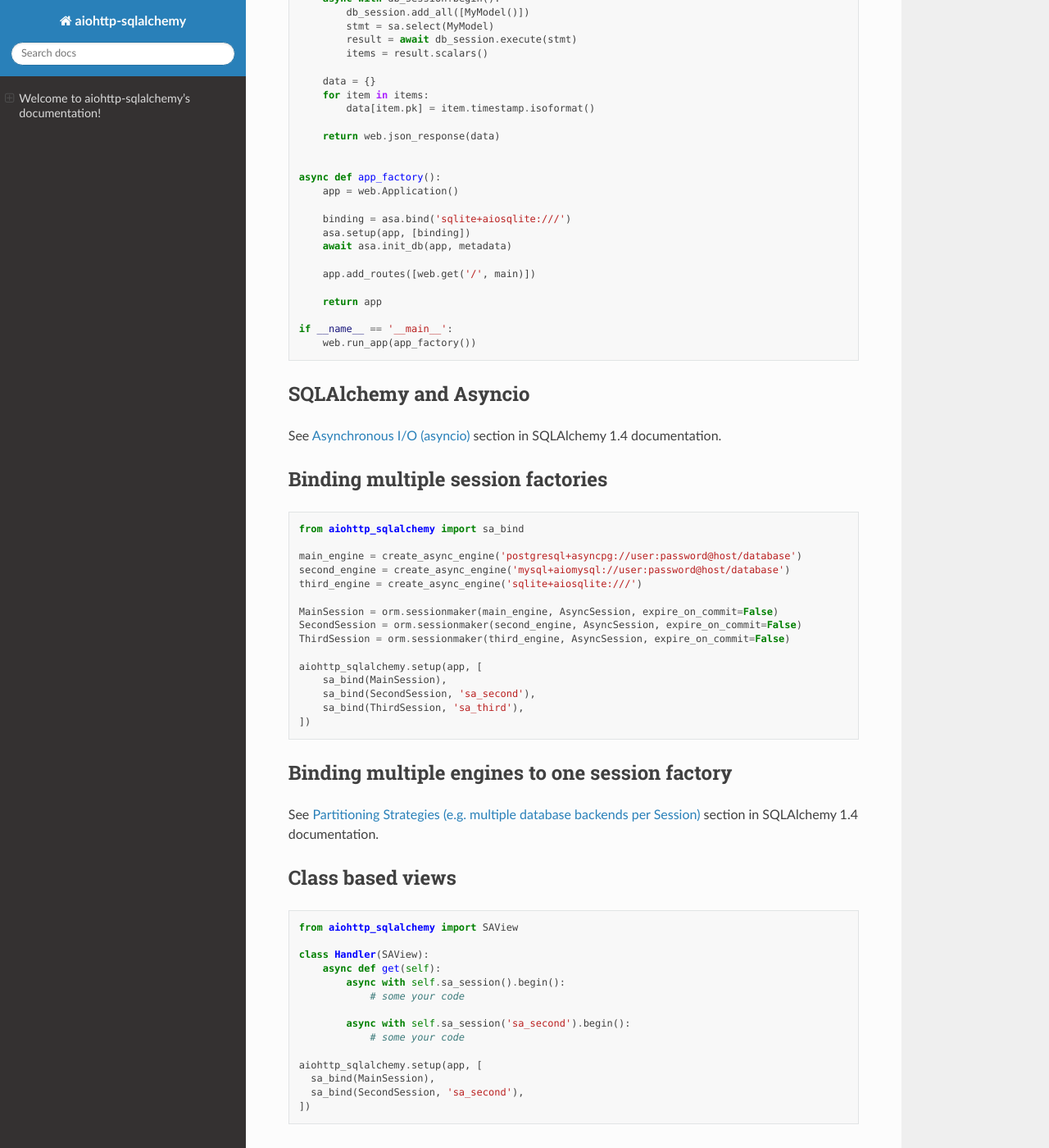
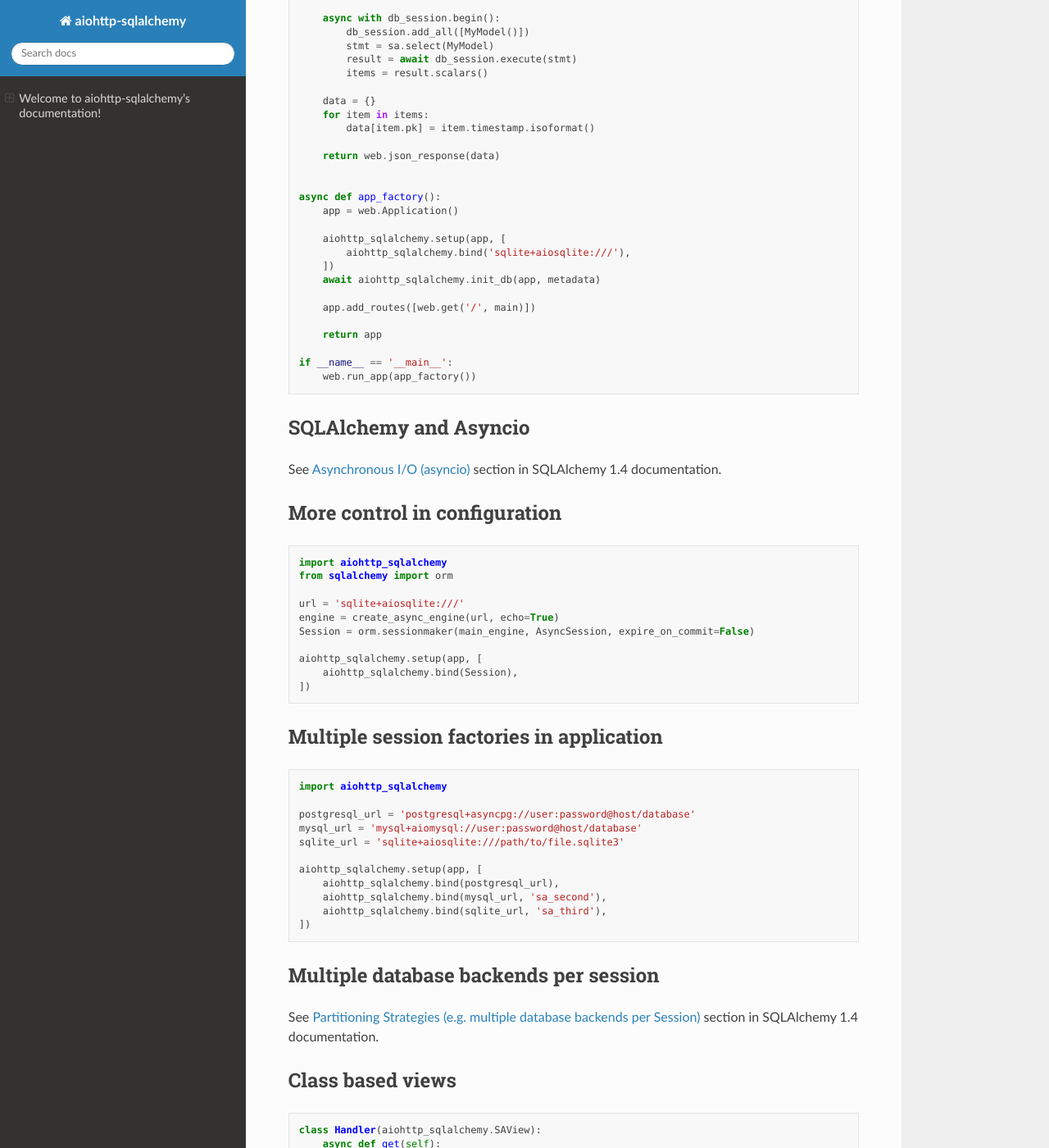
Before and after one commit to ri-gilfanov/aiohttp-sqlalchemy, a Sphinx documentation site: the page built from docs/index.rst, in a window 1280 px wide and 1400 px high, scrolled down 1539 px. Shown: the whole window at 82% size. Built offline with Sphinx 7.4.7 and the Read the Docs theme 2.0.0, drawn with Linux system fonts in a browser that asks for light colours; some of the changed text lies outside the part shown.

Commit message:
Update docs, README and simple example

```diff
--- a/docs/index.rst
+++ b/docs/index.rst
@@ -72,7 +72,7 @@
 .. code-block:: python
 
   from aiohttp import web
-  import aiohttp_sqlalchemy as asa
+  import aiohttp_sqlalchemy
   from aiohttp_sqlalchemy import sa_session
   from datetime import datetime
   import sqlalchemy as sa
@@ -109,9 +109,10 @@
   async def app_factory():
       app = web.Application()
 
-      binding = asa.bind('sqlite+aiosqlite:///')
-      asa.setup(app, [binding])
-      await asa.init_db(app, metadata)
+      aiohttp_sqlalchemy.setup(app, [
+          aiohttp_sqlalchemy.bind('sqlite+aiosqlite:///'),
+      ])
+      await aiohttp_sqlalchemy.init_db(app, metadata)
 
       app.add_routes([web.get('/', main)])
 
@@ -127,28 +128,40 @@
 section in SQLAlchemy 1.4 documentation.
 
 
-Binding multiple session factories
-----------------------------------
+More control in configuration
+-----------------------------
 .. code-block:: python
 
-  from aiohttp_sqlalchemy import sa_bind
+  import aiohttp_sqlalchemy
+  from sqlalchemy import orm
 
-  main_engine = create_async_engine('postgresql+asyncpg://user:password@host/database')
-  second_engine = create_async_engine('mysql+aiomysql://user:password@host/database')
-  third_engine = create_async_engine('sqlite+aiosqlite:///')
-
-  MainSession = orm.sessionmaker(main_engine, AsyncSession, expire_on_commit=False)
-  SecondSession = orm.sessionmaker(second_engine, AsyncSession, expire_on_commit=False)
-  ThirdSession = orm.sessionmaker(third_engine, AsyncSession, expire_on_commit=False)
+  url = 'sqlite+aiosqlite:///'
+  engine = create_async_engine(url, echo=True)
+  Session = orm.sessionmaker(main_engine, AsyncSession, expire_on_commit=False)
 
   aiohttp_sqlalchemy.setup(app, [
-      sa_bind(MainSession),
-      sa_bind(SecondSession, 'sa_second'),
-      sa_bind(ThirdSession, 'sa_third'),
+      aiohttp_sqlalchemy.bind(Session),
   ])
 
-Binding multiple engines to one session factory
------------------------------------------------
+
+Multiple session factories in application
+-----------------------------------------
+.. code-block:: python
+
+  import aiohttp_sqlalchemy
+
+  postgresql_url = 'postgresql+asyncpg://user:password@host/database'
+  mysql_url = 'mysql+aiomysql://user:password@host/database'
+  sqlite_url = 'sqlite+aiosqlite:///path/to/file.sqlite3'
+
+  aiohttp_sqlalchemy.setup(app, [
+      aiohttp_sqlalchemy.bind(postgresql_url),
+      aiohttp_sqlalchemy.bind(mysql_url, 'sa_second'),
+      aiohttp_sqlalchemy.bind(sqlite_url, 'sa_third'),
+  ])
+
+Multiple database backends per session
+--------------------------------------
 See `Partitioning Strategies (e.g. multiple database backends per Session)
 <https://docs.sqlalchemy.org/en/14/orm/persistence_techniques.html#partitioning-strategies-e-g-multiple-database-backends-per-session>`_
 section in SQLAlchemy 1.4 documentation.
@@ -157,9 +170,7 @@
 -----------------
 .. code-block:: python
 
-  from aiohttp_sqlalchemy import SAView
-
-  class Handler(SAView):
+  class Handler(aiohttp_sqlalchemy.SAView):
       async def get(self):
           async with self.sa_session().begin():
               # some your code
@@ -168,8 +179,8 @@
               # some your code
 
   aiohttp_sqlalchemy.setup(app, [
-    sa_bind(MainSession),
-    sa_bind(SecondSession, 'sa_second'),
+      aiohttp_sqlalchemy.bind(MainSession),
+      aiohttp_sqlalchemy.bind(SecondSession, 'sa_second'),
   ])
 
 
@@ -193,7 +204,7 @@
           # some your code
 
   aiohttp_sqlalchemy.setup(app, [
-      sa_bind(Session, 'sa_optional', middleware=False),
+      aiohttp_sqlalchemy.bind(Session, 'sa_optional', middleware=False),
   ])
 
 
@@ -211,9 +222,9 @@
 
   app = web.Application()
 
-  engine = create_async_engine('sqlite+aiosqlite:///')
-  Session = orm.sessionmaker(engine, AsyncSession, expire_on_commit=False)
-  aiohttp_sqlalchemy.setup(app, [sa_engine(Session)])
+  aiohttp_sqlalchemy.setup(app, [
+      aiohttp_sqlalchemy.bind('sqlite+aiosqlite:///'),
+  ])
 
   subapp = web.Application()
   subapp.add_routes([web.get('', main)])
```
Also changed, not shown: README.rst (+5 -4 lines), 1 other file.
